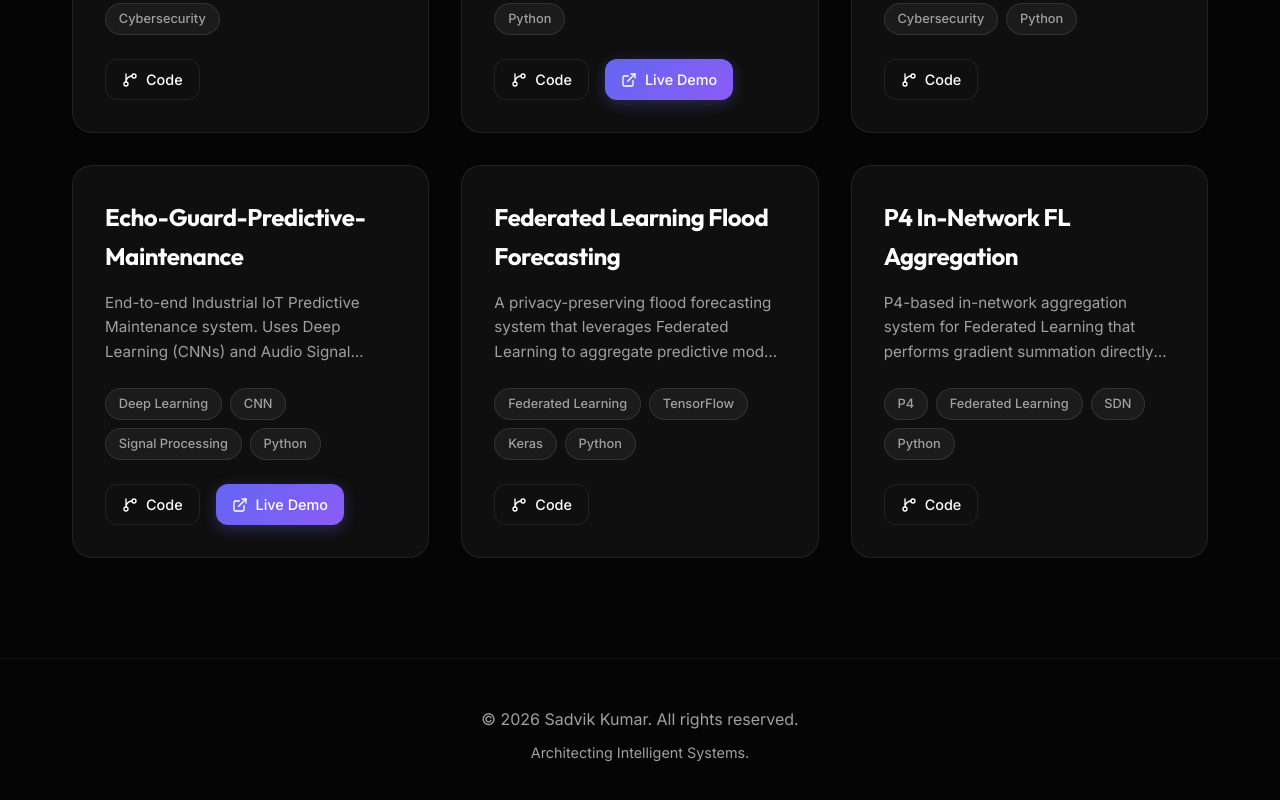
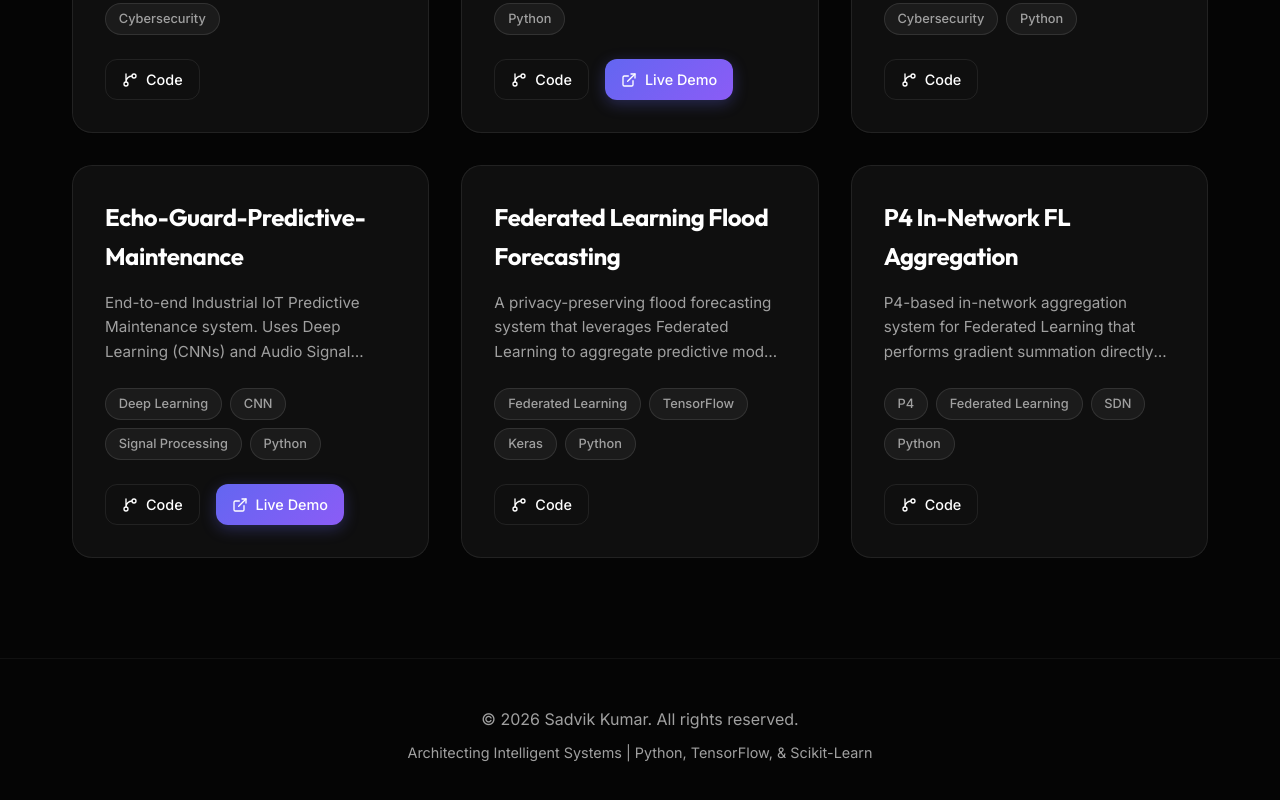
Before and after one commit to sadvik-asus/Portfolio, a React app: page / in a window 1280 px wide. Shown: the part 1671-2471 px from the top of the page. Built offline with nearby package versions, Linux system fonts and the light colour scheme; the HTML template or start-up script is replaced by a standard one.

Commit message:
feat(app): add machine learning tech stack to footer

```diff
--- a/src/App.jsx
+++ b/src/App.jsx
@@ -12,7 +12,9 @@ function App() {
 
       <footer style={{ textAlign: 'center', padding: '3rem 0', color: 'var(--text-secondary)', borderTop: '1px solid rgba(255,255,255,0.05)' }}>
         <p>© 2026 Sadvik Kumar. All rights reserved.</p>
-        <p style={{ fontSize: '0.9rem', marginTop: '0.5rem' }}>Architecting Intelligent Systems.</p>
+        <p style={{ fontSize: '0.9rem', marginTop: '0.5rem' }}>
+          Architecting Intelligent Systems | Python, TensorFlow, & Scikit-Learn
+        </p>
       </footer>
     </>
   );
```
